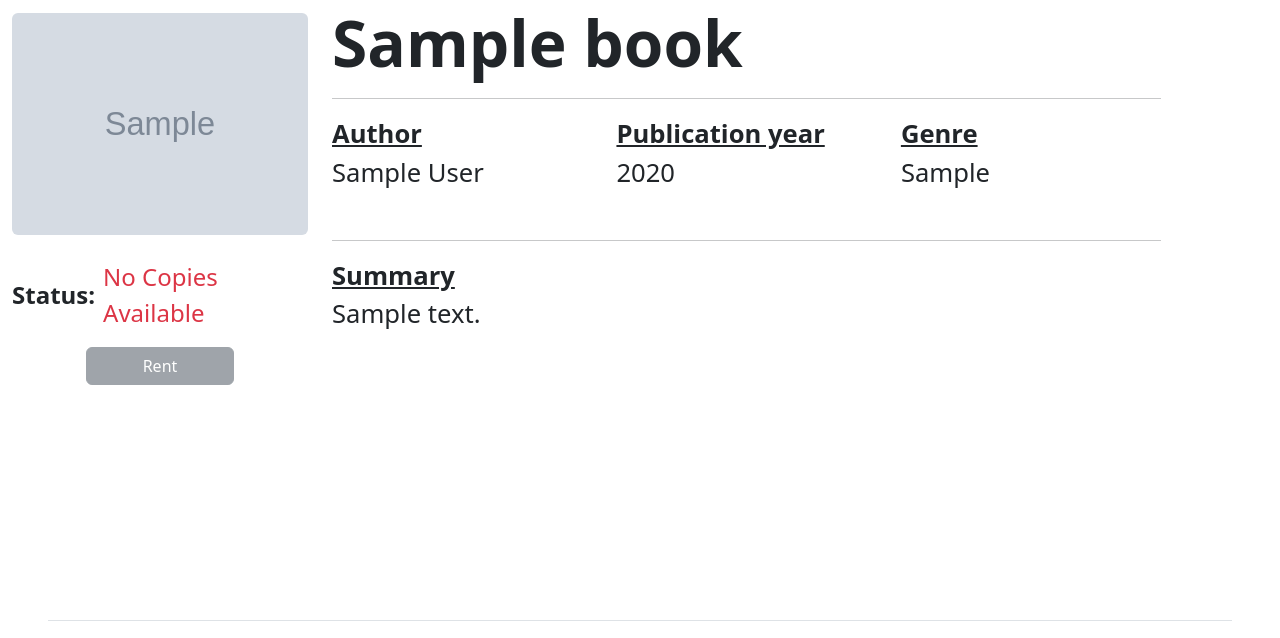
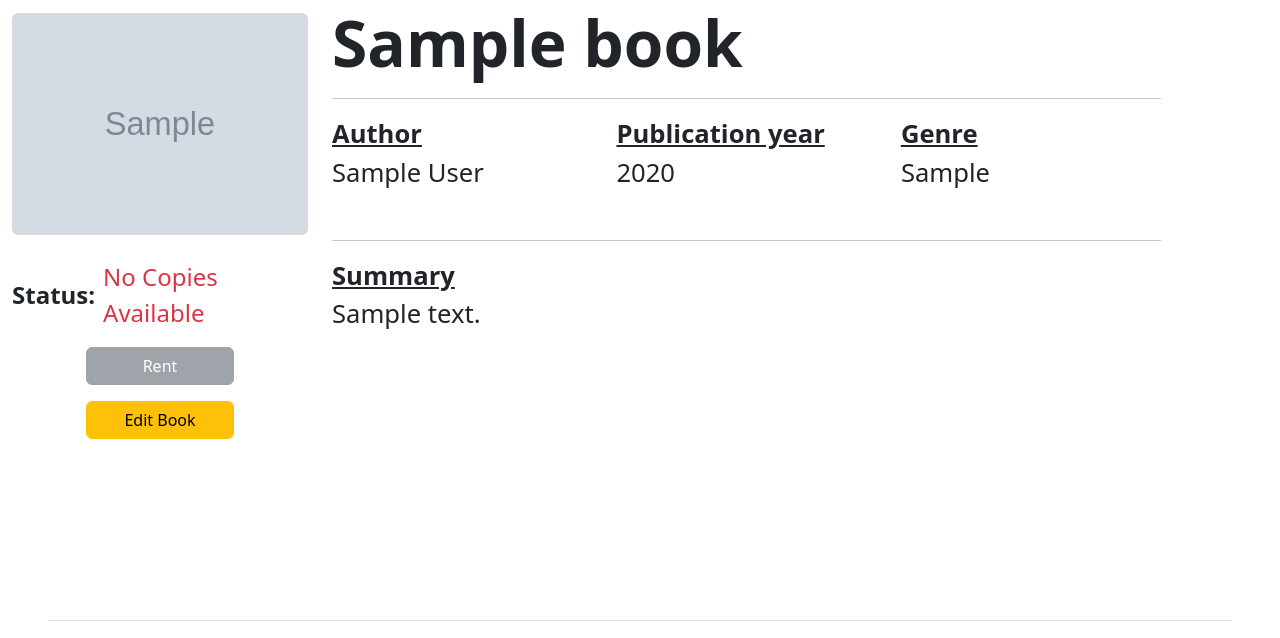
Before and after one commit to eileenkopp/online-library, a Django app: page /lending/book/1/ in a window 1280 px wide. Shown: the part 123-761 px from the top of the page. Run offline with Django 5.2, Linux system fonts and the light colour scheme; a user stored in the database is signed in; tables that the repository leaves empty hold one stand-in row (values such as "Sample post"); grey boxes marked "Sample" are stand-in pictures; some libraries are stand-ins or nearby versions.

Commit message:
added the edit book page just for librarians and updated book view and urls to display it

```diff
--- a/book_site/settings.py
+++ b/book_site/settings.py
@@ -155,8 +155,8 @@ STATIC_ROOT = os.path.join(BASE_DIR, 'static')
 
 DEFAULT_AUTO_FIELD = 'django.db.models.BigAutoField'
 
-MEDIA_ROOT = ''
-MEDIA_URL = ''
+MEDIA_ROOT = os.path.join(BASE_DIR, 'media')
+MEDIA_URL = '/media/'
 
 DEFAULT_FILE_STORAGE = 'django.core.files.storage.FileSystemStorage'
 
--- a/lending/templates/lending/book_detail.html
+++ b/lending/templates/lending/book_detail.html
@@ -35,6 +35,13 @@
             {% else %}
                 <div class="text-center mt-3">
                     <button class="btn btn-secondary w-50" disabled>Rent</button>
+                </div>
+            {% endif %}
+
+            <!--Edit Button (Staff Only)-->
+            {% if user.is_staff %}
+                <div class="text-center mt-3">
+                    <a href="{% url 'lending:edit_book' book.id %}" class="btn btn-warning w-50">Edit Book</a>
                 </div>
             {% endif %}
         </div>
--- a/lending/urls.py
+++ b/lending/urls.py
@@ -12,6 +12,6 @@ urlpatterns = [
     path('login/', views.login, name='login'),
     path("book/<int:pk>/", views.BookDetailView.as_view(), name="book_detail"),
     path('profile/', profile_view, name='profile'),
-    path('profile/update/', profile_update, name='profile_update')
-
+    path('profile/update/', profile_update, name='profile_update'),
+    path('book/<int:pk>/edit/', views.edit_book, name='edit_book'),
 ]
--- a/lending/views.py
+++ b/lending/views.py
@@ -1,5 +1,5 @@
-from django.contrib.auth.decorators import login_required
-from django.shortcuts import render, redirect
+from django.contrib.auth.decorators import login_required, user_passes_test
+from django.shortcuts import render, redirect, get_object_or_404
 from django.views.generic.base import TemplateView
 from django.shortcuts import redirect
 from django.http import HttpResponseForbidden
@@ -65,3 +65,19 @@ def profile_update(request):
         form = ProfileForm(instance=request.user.profile)
 
     return render(request, 'lending/profile_update.html', {'form': form})
+
+def is_staff(user):
+    return user.is_staff
+
+@user_passes_test(is_staff)
+def edit_book(request, pk):
+    book = get_object_or_404(Book, pk=pk)
+    if request.method == 'POST':
+        form = BookForm(request.POST, request.FILES, instance=book)
+        if form.is_valid():
+            form.save()
+            return redirect('lending:book_detail', pk=pk)
+    else:
+        form = BookForm(instance=book)
+
+    return render(request, 'lending/edit_book.html', {'form': form, 'book': book})
```
